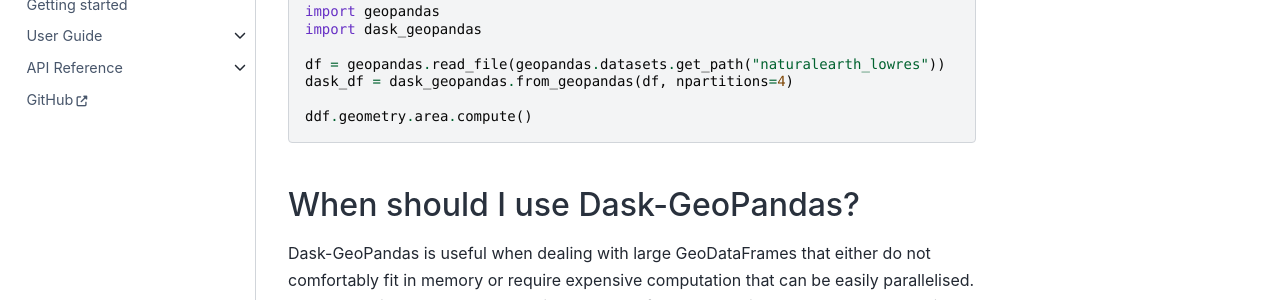
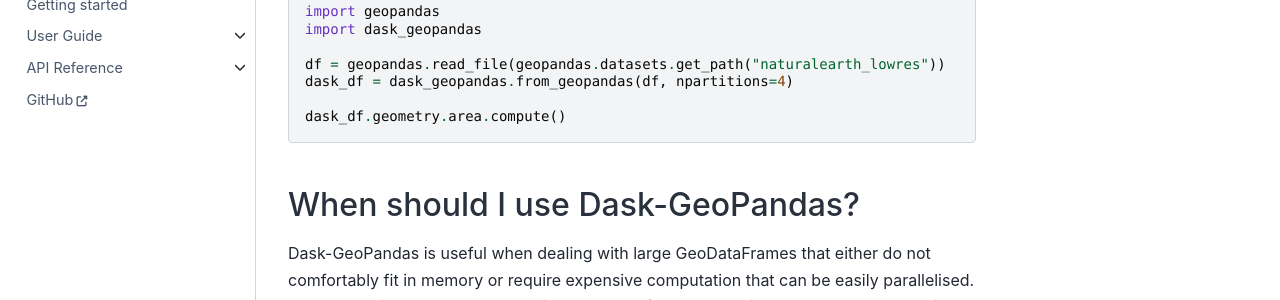
Before and after one commit to geopandas/dask-geopandas, a Sphinx documentation site: the page built from doc/source/index.md, in a window 1280 px wide and 900 px high, scrolled down 689 px. Shown: the part 217-517 px from the top of the window. Built offline with Sphinx 7.4.7 and the Sphinx Book theme 1.1.4, drawn with Linux system fonts in a browser that asks for light colours.

Commit message:
Update doc/source/index.md
Co-authored-by: Joris Van den Bossche <jorisvandenbossche@gmail.com>

````diff
--- a/doc/source/index.md
+++ b/doc/source/index.md
@@ -33,7 +33,7 @@ import dask_geopandas
 df = geopandas.read_file(geopandas.datasets.get_path("naturalearth_lowres"))
 dask_df = dask_geopandas.from_geopandas(df, npartitions=4)
 
-ddf.geometry.area.compute()
+dask_df.geometry.area.compute()
 ```
 
 ## When should I use Dask-GeoPandas?
````
